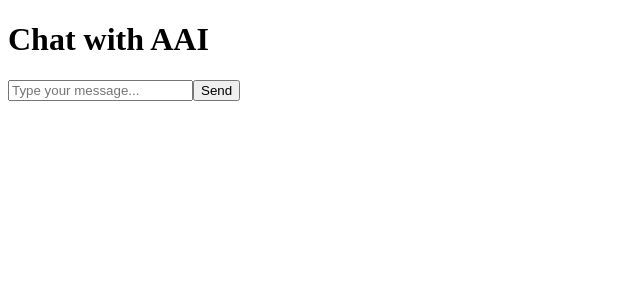
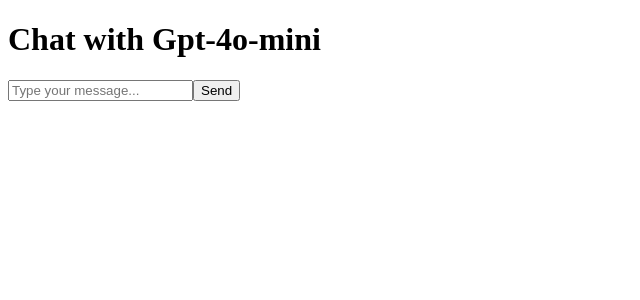
Before and after one commit to bettlebrox/react_dummy, a React (Create React App) app: page / in a window 1280 px wide. Shown: the top 300 px of the page, without its empty margins (0-640 px from the left). Built offline with nearby package versions, Linux system fonts and the light colour scheme; the HTML template or start-up script is replaced by a standard one.

Commit message:
chore: another push test

```diff
--- a/src/App.js
+++ b/src/App.js
@@ -33,7 +33,7 @@
 
   return (
     <div>
-      <h1>Chat with AAI</h1>
+      <h1>Chat with Gpt-4o-mini</h1>
       <div>
         <input
           type="text"
```
